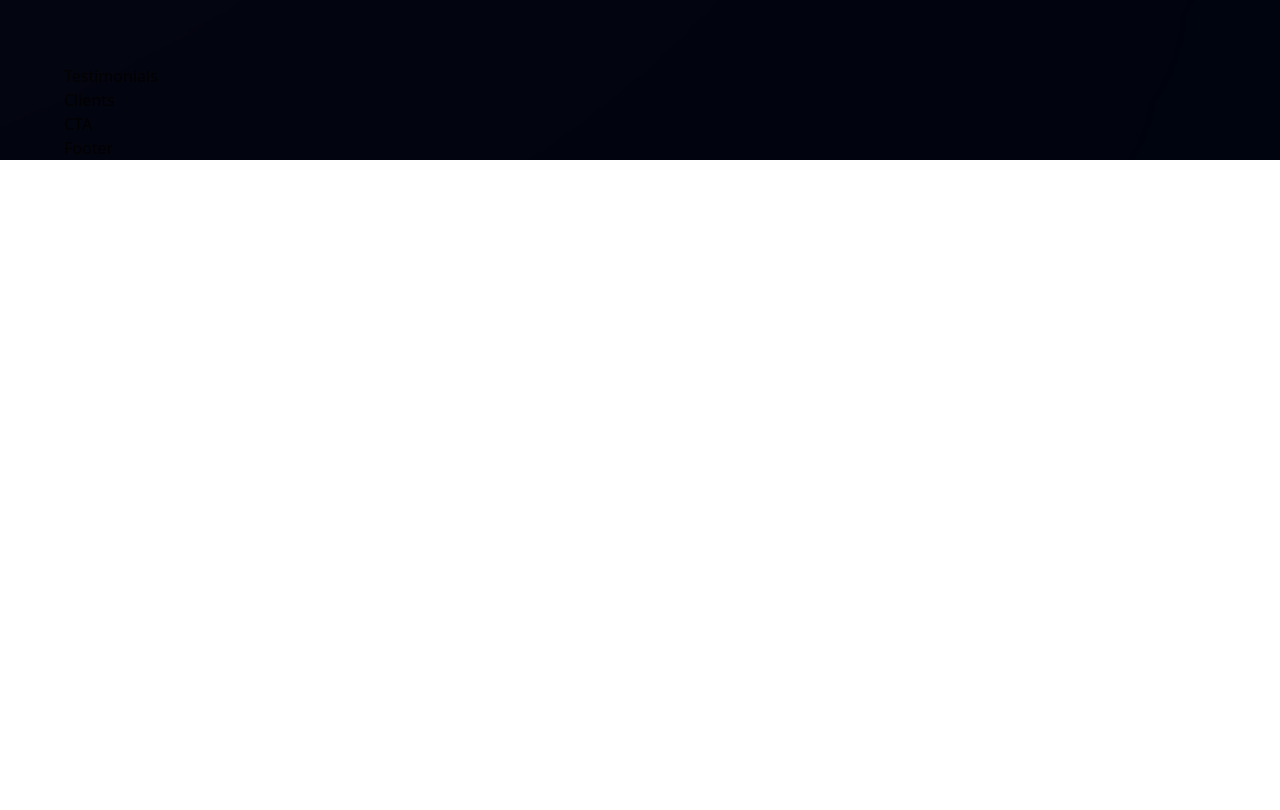
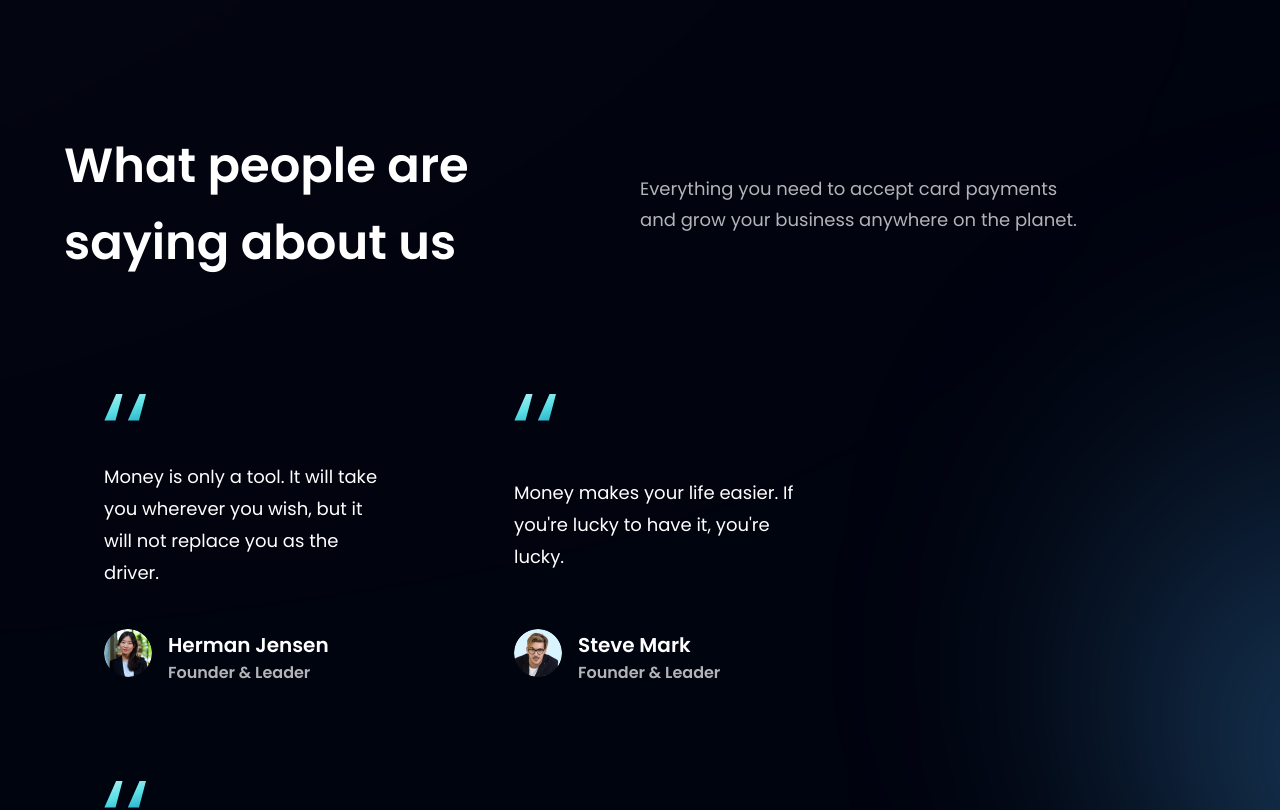
Before and after one commit to Phemel0/fnb-modern-bank-website, a React (Vite) app: page / in a window 1280 px wide. Shown: the part 2740-3550 px from the top of the page. Before the commit the page ends 2900 px from the top, so only its background shows below. Built offline with nearby package versions, Linux system fonts and the light colour scheme.

Commit message:
Testimonial Section Complete

```diff
--- a/src/components/FeedbackCard.jsx
+++ b/src/components/FeedbackCard.jsx
@@ -1,9 +1,30 @@
-import React from 'react'
+import { quotes } from "../assets";
 
-const FeedbackCard = () => {
-  return (
-    <div>FeedbackCard</div>
-  )
-}
+const FeedbackCard = ({content, name, title, img}) => (
+  <div className="flex justify-between flex-col px-10
+  py-12 rounded-[20px] max-w-[370px] md:mr-10 sm:mr-5
+  mr-0 feedback-card">
+    <img src={quotes} alt="double_quotes" className="w-[42px] h-[27px]
+    object-contain"/>
+    <p className="font-poppins font-normal text-[18px] leading-[32px]
+    text-white my-10">
+      {content}
+    </p>
+    <div className="flex flex-row">
+      <img src={img} alt={name} className="w-[48px] h-[48px] rounded-full" />
+      <div className="flex flex-col ml-4">
+        <h4 className="font-poppins font-semibold text-[20px] leading-[32px]
+      text-white">
+          {name}
+        </h4>
+        <p className="font-poppins font-semibold text-[16px] leading-[24px]
+      text-dimWhite">
+          {title}
+        </p>
+      </div>
+    </div>
+  </div>
+)
+
 
 export default FeedbackCard
--- a/src/components/Testimonials.jsx
+++ b/src/components/Testimonials.jsx
@@ -1,9 +1,34 @@
-import React from 'react'
+import { feedback } from "../constants";
+import styles from "../style";
+import FeedbackCard from './FeedbackCard';
 
-const Testimonials = () => {
-  return (
-    <div>Testimonials</div>
-  )
-}
+const Testimonials = () => (
+  <section className={`${styles.paddingY} ${styles.flexCenter}
+  flex-col relative`}>
+    <div className="absolute z-[0] w-[60%] h-[60%] -right-[50%]
+    rounded-full blue__gradient"/>
+
+    <div className="w-full flex justify-between items-center
+    md:flex-row flex-col sm:mb-16 mb-6 relative z-[1]">
+      <h1 className={styles.heading2}>
+        What people are <br className="sm:block hidden"/>
+        saying about us
+      </h1>
+      <div className="w-full md:mt-0 mt-6">
+        <p className={`${styles.paragraph} text-left max-w-[450px]`}>
+          Everything you need to accept card payments and grow
+          your business anywhere on the planet.
+        </p>
+      </div>
+    </div>
+    <div className=" flex flex-wrap sm:justify-start justify-center
+    w-full feedback-container relative z-[1]">
+      {feedback.map((card) => (
+        <FeedbackCard key={card.id} {...card} />
+      ))}
+    </div>
+  </section>
+)
+
 
 export default Testimonials
```
